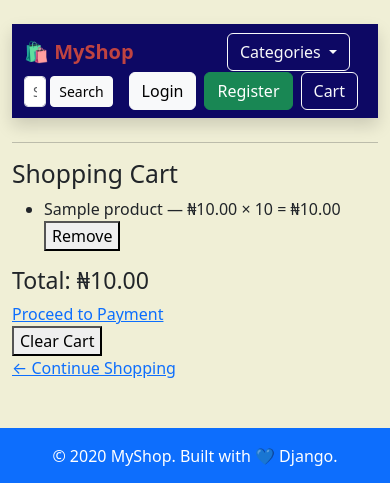
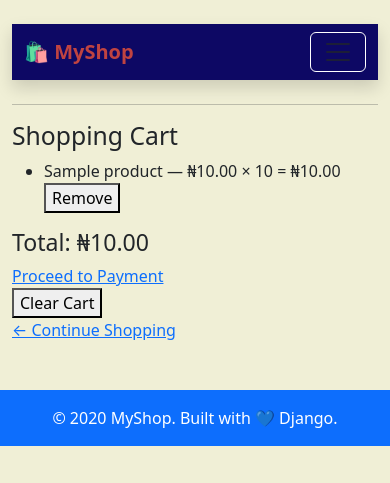
Before and after one commit to 9tsKID/ecommerce_app, a Django app: template store/templates/store/cart.html in a window 390 px wide. Shown: the top 483 px of the page. Run offline with Django 5.2, Linux system fonts and the light colour scheme; the template is opened without the code that fills it: most values are stand-ins (such as "Sample title", 1, 10 or a date in 2020).

Commit message:
Add mobile responsive toggle menu to navbar

```diff
--- a/store/templates/store/base.html
+++ b/store/templates/store/base.html
@@ -16,6 +16,15 @@
       🛍️ <span style="color: #bf4341;">MyShop</span>
     </a>
 
+    <!-- 🔽 Mobile toggle button -->
+    <button class="navbar-toggler text-white border-white" type="button" data-bs-toggle="collapse" data-bs-target="#navbarSupportedContent"
+      aria-controls="navbarSupportedContent" aria-expanded="false" aria-label="Toggle navigation">
+      <span class="navbar-toggler-icon"></span>
+    </button>
+
+    <!-- Everything inside collapsible -->
+    <div class="collapse navbar-collapse" id="navbarSupportedContent">
+
       <!-- Category Dropdown -->
       <div class="dropdown me-3">
         <button class="btn btn-outline-light dropdown-toggle" type="button" data-bs-toggle="dropdown" aria-expanded="false">
@@ -30,8 +39,8 @@
         </ul>
       </div>
 
-      <!-- Search and Auth -->
-      <div class="d-flex align-items-center">
+      <!-- Search bar and Auth links -->
+      <div class="ms-auto d-flex align-items-center flex-wrap">
         <form method="get" action="{% url 'store_home' %}" class="d-flex me-3">
           <input type="text" name="q" class="form-control form-control-sm" placeholder="Search products...">
           <button type="submit" class="btn btn-light btn-sm ms-1">Search</button>
@@ -48,7 +57,7 @@
           {% endwith %}
           <a class="btn btn-outline-light me-2" href="{% url 'my_orders' %}">Orders</a>
           <a class="btn btn-outline-light me-2" href="{% url 'view_cart' %}">Cart</a>
-          <a class="btn btn-warning" href="{% url 'logout' %}">Logout</a>
+          <a class="btn btn-warning me-2" href="{% url 'logout' %}">Logout</a>
         {% else %}
           <a class="btn btn-light me-2" href="{% url 'login' %}">Login</a>
           <a class="btn btn-success me-2" href="{% url 'register' %}">Register</a>
@@ -56,7 +65,9 @@
         {% endif %}
       </div>
     </div>
+  </div>
 </nav>
+
 
   <hr>
 
```
Lines whose indentation alone changed are shown as unchanged.
